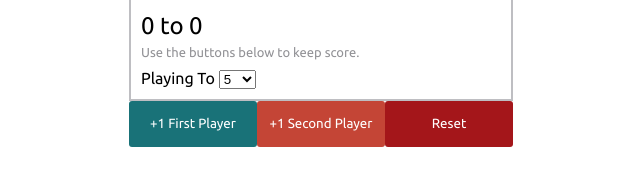
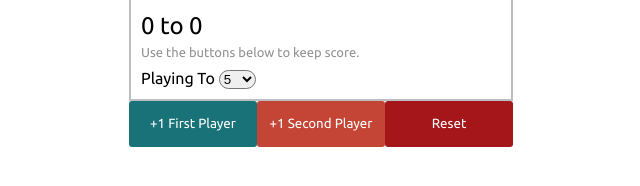
Before and after one commit to Matei-Adrian/ScoreKeeper, a plain HTML site: page index.html in a window 1280 px wide. Shown: the part 360-546 px from the top of the page, 319-959 px from the left. Drawn offline with Linux system fonts and the light colour scheme.

Commit message:
Update app.css

```diff
--- a/app.css
+++ b/app.css
@@ -46,6 +46,9 @@ p + p {
     height: 6%;
 
 }
+#select-score{
+    border-radius:10px;
+}
 button {
     width: 33.33%;
     color:white;
```
